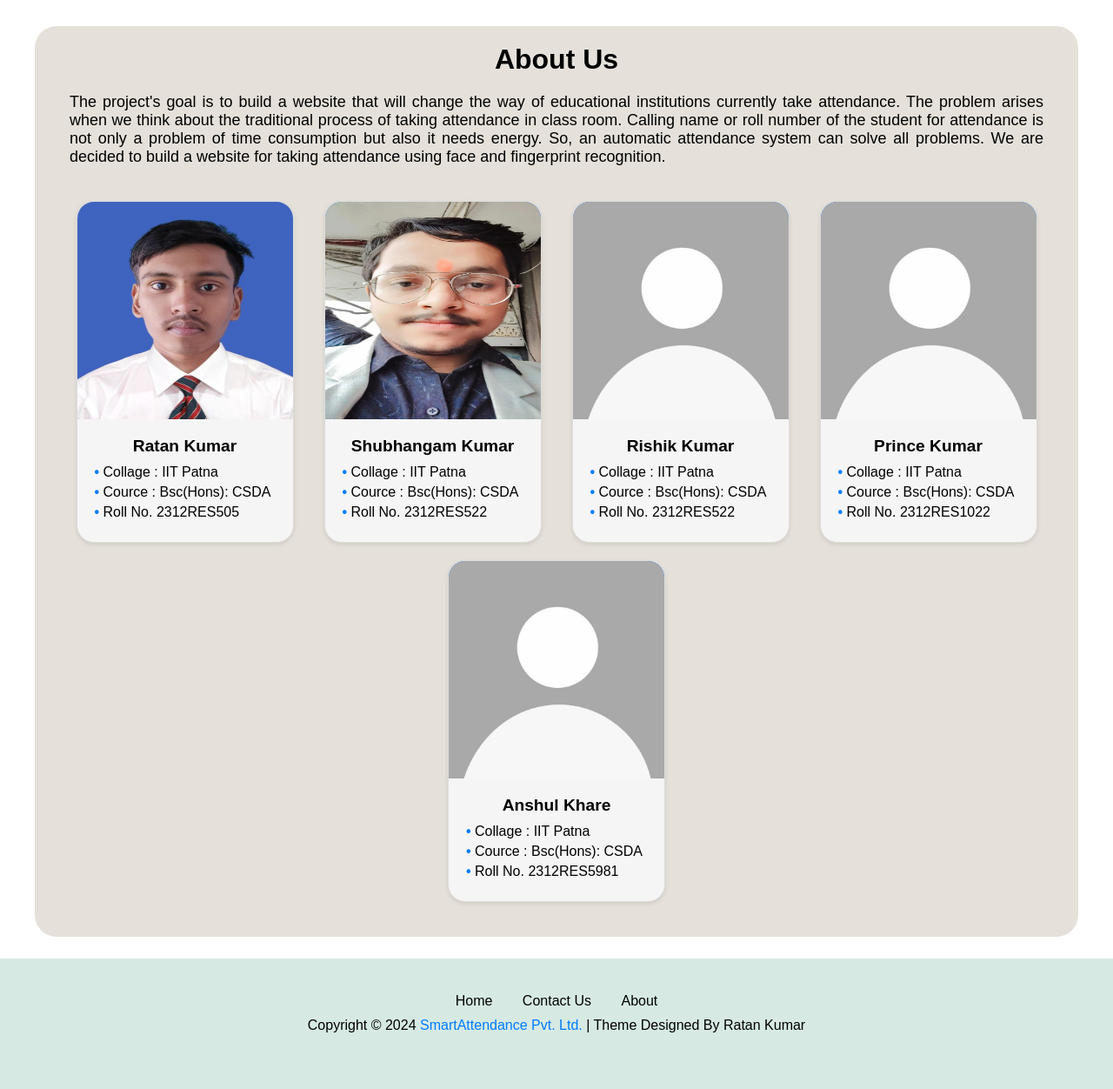
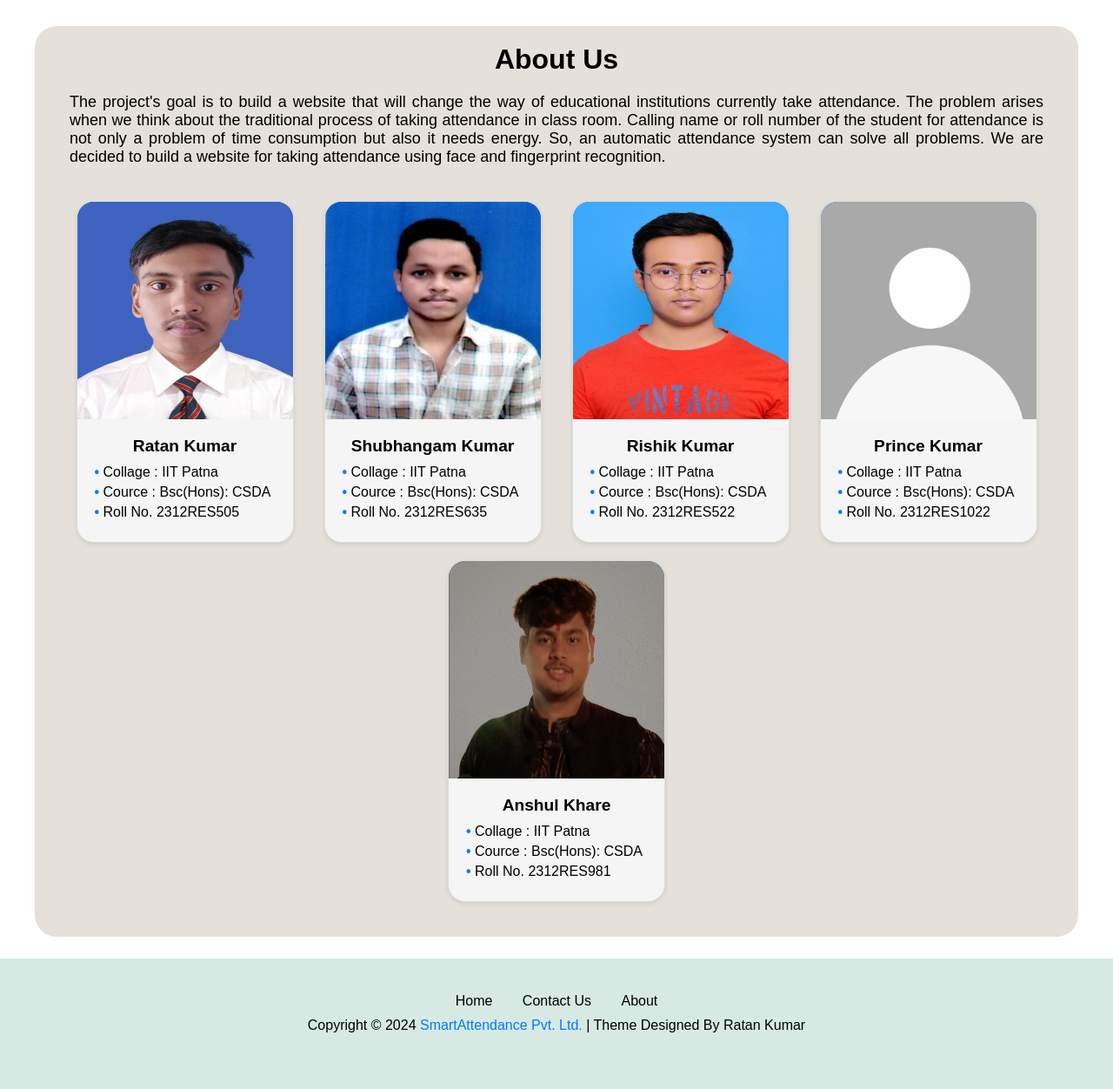
Before and after one commit to ratan-kumar-git/SmartAttendance-Project, a Flask app: page /about in a window 1280 px wide. Shown: the part 70-1322 px from the top of the page at 87% size. Run offline with Flask 3, Linux system fonts and the light colour scheme.

Commit message:
Final Project

```diff
--- a/app.py
+++ b/app.py
@@ -153,13 +153,6 @@ def add_student_face():
                     i += 1
                     # Display the frame count on the frame
                     cv2.putText(flipped_frame, str(i), (a, b-10), cv2.FONT_HERSHEY_SIMPLEX, 1, (255, 255, 0), 2)
-
-                    if len(face_data) >= 10:
-                        i = "Faces Added"
-                        # Display the frame count on the frame
-                        cv2.putText(flipped_frame, str(i), (a, b-10), cv2.FONT_HERSHEY_SIMPLEX, 1, (255, 255, 0), 2)
-
-
 
 
                 # Break the loop if 'Esc' key is pressed or we have collected 10 face images
@@ -388,7 +381,7 @@ def dashboard_add_user():
             db.session.add(new_student)
             db.session.commit()
             students = Student.query.filter_by(user_id=user.id).all()
-            flash('Add Student successful.', 'success')
+            flash('Photo capturing Start   ==>   wait till photo Count is 90   ==>   Student added successfully', 'success')
         return render_template('add_user.html', active_page='dashboard', user=user, title='Dashboard | Add Student', students=students)
     else:
         flash('You need to login first.', 'error')
--- a/static/css/take_attendance.css
+++ b/static/css/take_attendance.css
@@ -59,7 +59,7 @@
 .video-container img {
     margin: 5px 10px 25px;
     height: auto;
-    width: 320px;
+    width: 380px;
     border-radius: 25px;
 }
 
@@ -135,7 +135,7 @@ td i {
     }
 
     .video-container img {
-        width: 220px;
+        width: 90%;
 
     }
 
--- a/templates/about.html
+++ b/templates/about.html
@@ -30,20 +30,20 @@
 
             <div class="box">
                 <div class="img-box">
-                    <img src="{{ url_for('static', filename='Images/shubhangam.jpeg') }}" alt="image">
+                    <img src="{{ url_for('static', filename='Images/subh.jpg') }}" alt="image">
                 </div>
                 <div class="description-box">
                     <h1>Shubhangam Kumar</h1>
                     <li>Collage : IIT Patna</li>
                     <li>Cource : Bsc(Hons): CSDA</li>
-                    <li>Roll No. 2312RES522</li>
+                    <li>Roll No. 2312RES635</li>
                 </div>
             </div>
 
 
             <div class="box">
                 <div class="img-box">
-                    <img src="{{ url_for('static', filename='Images/camera_demo.jpg') }}" alt="image">
+                    <img src="{{ url_for('static', filename='Images/rishik.jpg') }}" alt="image">
                 </div>
                 <div class="description-box">
                     <h1>Rishik Kumar</h1>
@@ -67,13 +67,13 @@
 
             <div class="box">
                 <div class="img-box">
-                    <img src="{{ url_for('static', filename='Images/camera_demo.jpg') }}" alt="image">
+                    <img src="{{ url_for('static', filename='Images/anshul.jpg') }}" alt="image">
                 </div>
                 <div class="description-box">
                     <h1>Anshul Khare</h1>
                     <li>Collage : IIT Patna </li>
                     <li>Cource : Bsc(Hons): CSDA </li>
-                    <li>Roll No. 2312RES5981</li>
+                    <li>Roll No. 2312RES981</li>
                 </div>
             </div>
         </div>
```
Also changed, not shown: static/css/add_user.css (+17 -11 lines), templates/add_user.html (+7 -2 lines), instance/database.db, static/Images/anshul.jpg (added), static/Images/rishik.jpg (added), static/Images/subh.jpg (added), 2 other files.
